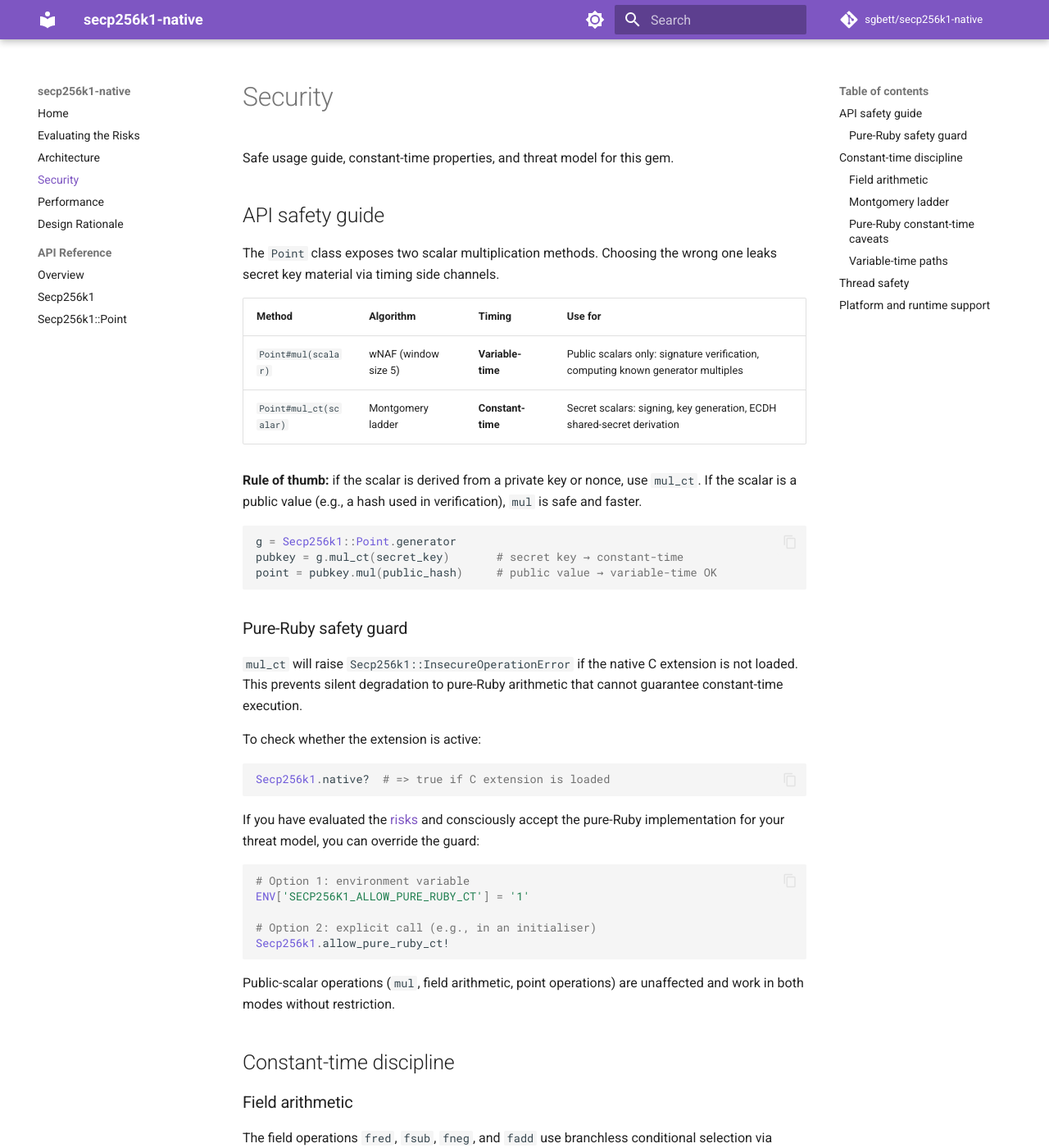
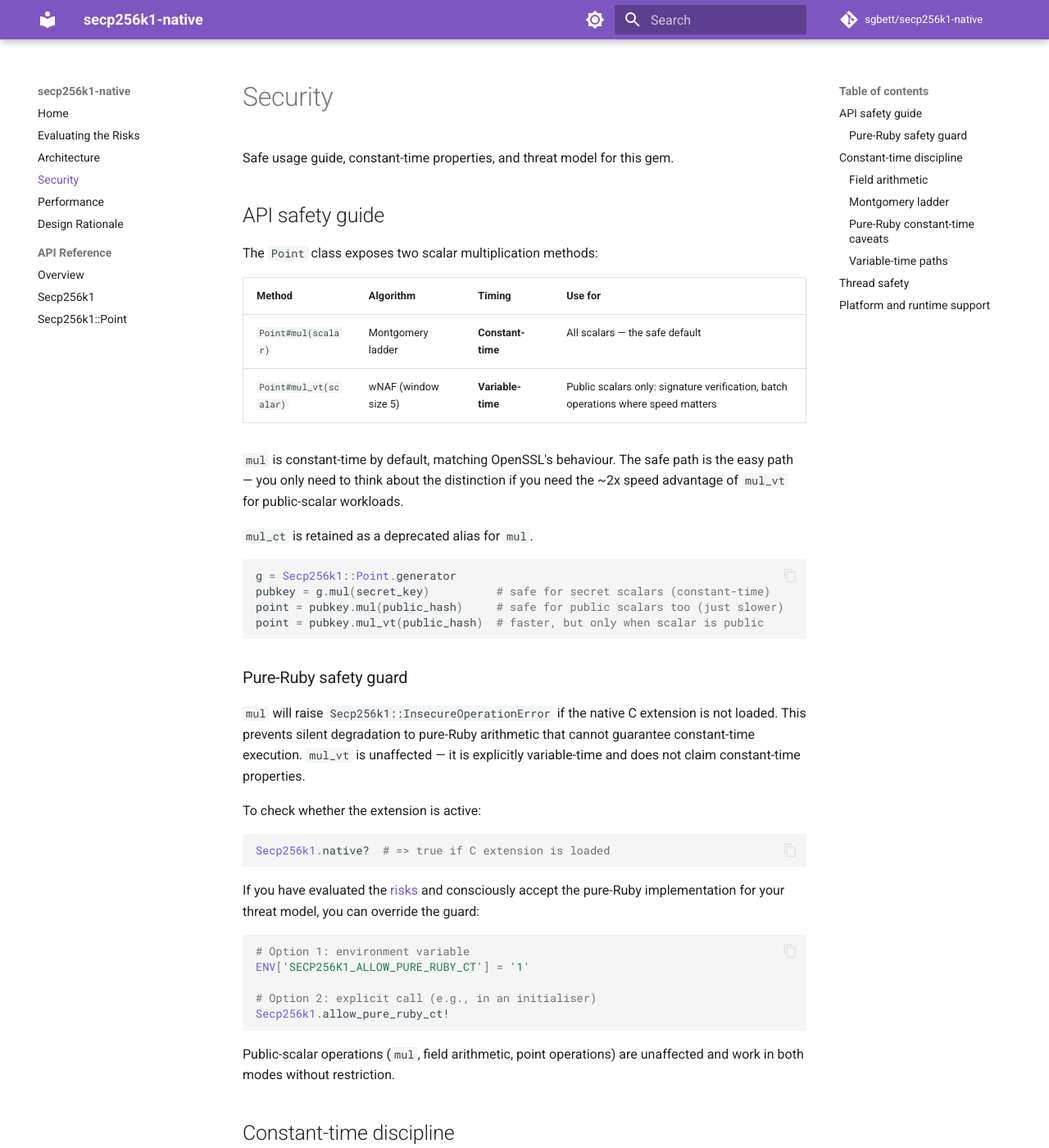
Before and after one commit to sgbett/secp256k1-native, an MkDocs documentation site: the page built from docs/security.md, in a window 1280 px wide and 1400 px high. Shown: the whole window at 82% size. Built offline with MkDocs 1.6.1 and Material for MkDocs 9.7.7, drawn with Linux system fonts in a browser that asks for light colours; comment, search, counter and statistics services are not loaded; some of the changed text lies outside the part shown.

Commit message:
feat!: make mul constant-time by default, add mul_vt for variable-time
Point#mul now uses the Montgomery ladder (constant-time) — the safe
path is the easy path. Point#mul_vt provides the variable-time wNAF
algorithm for public-scalar workloads where speed matters. mul_ct is
retained as a deprecated alias for mul.

This aligns with OpenSSL's behaviour (EC_POINT_mul is CT by default)
and the API usability research finding that secure defaults produce
dramatically better security outcomes than opt-in safety.

Co-Authored-By: Claude Opus 4.6 (1M context) <noreply@anthropic.com>

````diff
--- a/docs/security.md
+++ b/docs/security.md
@@ -4,24 +4,27 @@ Safe usage guide, constant-time properties, and threat model for this gem.
 
 ## API safety guide
 
-The `Point` class exposes two scalar multiplication methods. Choosing the wrong one leaks secret key material via timing side channels.
+The `Point` class exposes two scalar multiplication methods:
 
 | Method | Algorithm | Timing | Use for |
 |---|---|---|---|
-| `Point#mul(scalar)` | wNAF (window size 5) | **Variable-time** | Public scalars only: signature verification, computing known generator multiples |
-| `Point#mul_ct(scalar)` | Montgomery ladder | **Constant-time** | Secret scalars: signing, key generation, ECDH shared-secret derivation |
+| `Point#mul(scalar)` | Montgomery ladder | **Constant-time** | All scalars — the safe default |
+| `Point#mul_vt(scalar)` | wNAF (window size 5) | **Variable-time** | Public scalars only: signature verification, batch operations where speed matters |
 
-**Rule of thumb:** if the scalar is derived from a private key or nonce, use `mul_ct`. If the scalar is a public value (e.g., a hash used in verification), `mul` is safe and faster.
+`mul` is constant-time by default, matching OpenSSL's behaviour. The safe path is the easy path — you only need to think about the distinction if you need the ~2x speed advantage of `mul_vt` for public-scalar workloads.
+
+`mul_ct` is retained as a deprecated alias for `mul`.
 
 ```ruby
 g = Secp256k1::Point.generator
-pubkey = g.mul_ct(secret_key)       # secret key → constant-time
-point = pubkey.mul(public_hash)     # public value → variable-time OK
+pubkey = g.mul(secret_key)          # safe for secret scalars (constant-time)
+point = pubkey.mul(public_hash)     # safe for public scalars too (just slower)
+point = pubkey.mul_vt(public_hash)  # faster, but only when scalar is public
 ```
 
 ### Pure-Ruby safety guard
 
-`mul_ct` will raise `Secp256k1::InsecureOperationError` if the native C extension is not loaded. This prevents silent degradation to pure-Ruby arithmetic that cannot guarantee constant-time execution.
+`mul` will raise `Secp256k1::InsecureOperationError` if the native C extension is not loaded. This prevents silent degradation to pure-Ruby arithmetic that cannot guarantee constant-time execution. `mul_vt` is unaffected — it is explicitly variable-time and does not claim constant-time properties.
 
 To check whether the extension is active:
 
@@ -65,7 +68,7 @@ For production-grade side-channel resistance, use the native C extension. The pu
 
 ### Variable-time paths
 
-The wNAF scalar multiplication loop (`scalar_multiply_wnaf`) branches on scalar bits and uses a precomputed table with data-dependent lookups. It is explicitly variable-time. This is acceptable for public scalars (signature verification) but must never be used with secret scalars.
+The wNAF scalar multiplication loop (`scalar_multiply_wnaf`, exposed as `Point#mul_vt`) branches on scalar bits and uses a precomputed table with data-dependent lookups. It is explicitly variable-time. This is acceptable for public scalars (signature verification) but must never be used with secret scalars.
 
 ## Thread safety
 
@@ -75,7 +78,7 @@ This gem has **no thread synchronisation**. The wNAF precomputed table cache (`W
 
 **Under JRuby/TruffleRuby:** No GVL. Concurrent access to the cache would be unsafe without external synchronisation.
 
-**Recommendation:** If using this gem from multiple threads, protect calls to `Point#mul` with your own mutex. `Point#mul_ct` does not use the cache and is safe to call concurrently (it has no mutable shared state).
+**Recommendation:** If using this gem from multiple threads, protect calls to `Point#mul_vt` with your own mutex. `Point#mul` (constant-time, Montgomery ladder) does not use the cache and is safe to call concurrently.
 
 ## Platform and runtime support
 
````
Also changed, not shown: README.md (+9 -9 lines), docs/architecture.md (+3 -3 lines), docs/design.md (+1 -1 lines), docs/index.md (+5 -5 lines), docs/performance.md (+2 -2 lines), docs/risks.md (+1 -1 lines), 3 other files.
